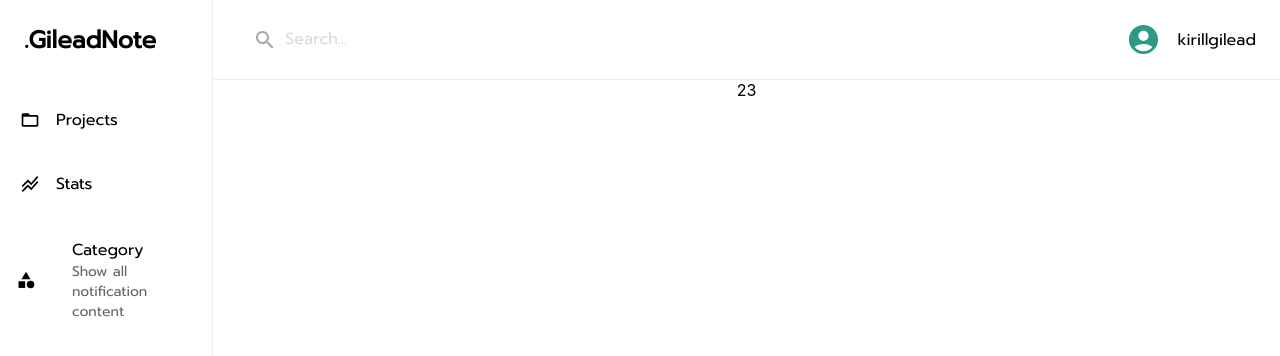
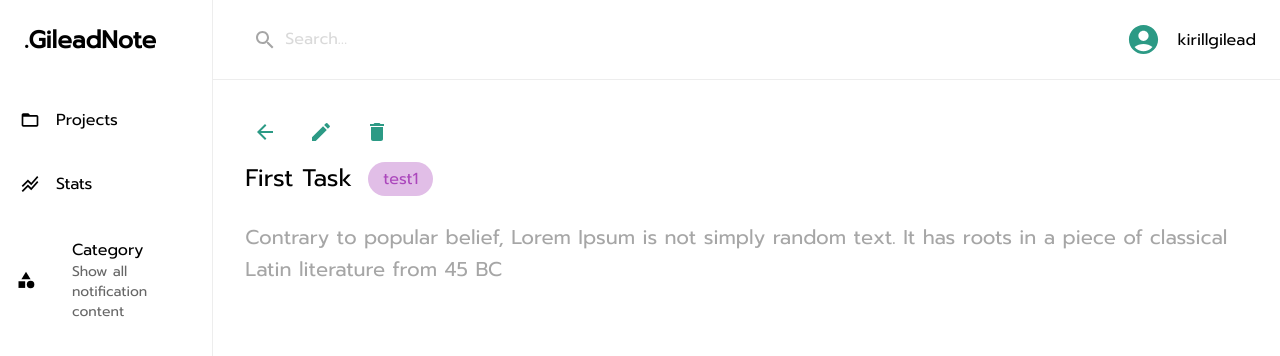
Before and after one commit to kirillgileadd/gilead-notes, a React (Create React App) app: page /1 in a window 1280 px wide. Shown: the top 356 px of the page. Built offline with nearby package versions, Linux system fonts and the light colour scheme; data requests are answered from the project's data file.

Commit message:
v1.0
v1.0

```diff
--- a/public/db.json
+++ b/public/db.json
@@ -1,65 +1,25 @@
 {
-  "items": {
-    "items": {
-      "list-1": {
-        "id": 1,
-        "title": "To Do",
   "tasks": [
     {
       "id": 1,
       "title": "First Task",
-            "text": "body2body2body2body2body2",
-            "category": "test"
+      "text": "Contrary to popular belief, Lorem Ipsum is not simply random text. It has roots in a piece of classical Latin literature from 45 BC",
+      "category": "test1",
+      "listId": 1
     },
     {
       "id": 2,
       "title": "Second Task",
-            "text": "body2body2body2body2body2",
-            "category": "test"
+      "text": "Lorem Ipsum is simply dummy text of the printing and typesetting industry. Lorem Ipsum has been the industry's standard dummy text ever since the 1500s, when an unknown printer took a galley of type and scrambled it to make a type specimen book.",
+      "category": "test2",
+      "listId": 2
     },
     {
-            "id": 2,
+      "id": 3,
       "title": "Third Task",
-            "text": "body2body2body2body2body2",
-            "category": "test"
-          }
-        ]
-      },
-      "list-2": {
-        "id": 2,
-        "title": "Progress",
-        "tasks": [
-          {
-            "id": 1,
-            "title": "First Task",
-            "text": "body2body2body2body2body2",
-            "category": "test"
-          },
-          {
-            "id": 2,
-            "title": "Second Task",
-            "text": "body2body2body2body2body2",
-            "category": "test"
-          }
-        ]
-      },
-      "list-3": {
-        "id": 3,
-        "title": "Done",
-        "tasks": [
-          {
-            "id": 1,
-            "title": "First Task",
-            "text": "body2body2body2body2body2",
-            "category": "test"
+      "text": "It is a long established fact that a reader will be distracted by the readable content of a page when looking at its layout. The point of using Lorem Ipsum is that it has a more-or-less normal distribution of letters, as opposed to using 'Content here, content here', making it look like readable English. Many desktop publishing packages and web page editors now use Lorem Ipsum as their default model text, and a search for 'lorem ipsum' will uncover many web sites still in their infancy.",
+      "category": "test3",
+      "listId": 3
     }
   ]
 }
-    },
-    "listIds": [
-      "list-1",
-      "list-2",
-      "list-3"
-    ]
-  }
-}
--- a/src/components/DetailTask.jsx
+++ b/src/components/DetailTask.jsx
@@ -1,10 +1,53 @@
-import React from 'react';
+import React, { useEffect, useState } from 'react';
+import { Link, useParams } from 'react-router-dom';
+import { Box, Typography } from '@mui/material';
+import { Catygory } from './Task';
+import ArrowBackIcon from '@mui/icons-material/ArrowBack';
+import EditIcon from '@mui/icons-material/Edit';
+import IconButton from '@mui/material/IconButton';
+import DeleteIcon from '@mui/icons-material/Delete';
+import { theme } from '../theme/theme';
 
 const DetailTask = () => {
+  const [item, setItem] = useState({});
+
+  let params = useParams();
+
+  const fetchItem = async () => {
+    const itemF = await fetch(
+      `http://localhost:3001/tasks/${params.id}`
+    );
+    const item = await itemF.json();
+    setItem(item);
+  };
+
+  useEffect(() => {
+    fetchItem();
+  }, []);
+
   return (
-    <div>
-      23
-    </div>
+    <Box sx={{textAlign: 'start', p: 4}}>
+      <Box sx={{display: 'flex',  marginBottom: '10px', alignItems: 'center' }}>
+        <Link style={{textDecoration: 'none'}} to={'/'}>
+        <IconButton sx={{mr: 2, color: `${theme.palette.primary.main}`}}>
+          <ArrowBackIcon/>
+        </IconButton>
+        </Link>
+        <IconButton sx={{mr: 2, color: `${theme.palette.primary.main}`}}>
+          <EditIcon/>
+        </IconButton>
+        <IconButton sx={{mr: 2, color: `${theme.palette.primary.main}`}}>
+          <DeleteIcon/>
+        </IconButton>
+      </Box>
+      <Box sx={{display: 'flex',  marginBottom: '25px'}}>
+        <Typography sx={{mr: 2}} variant={'h5'}>{item.title}</Typography>
+        <Catygory>
+          {item.category}
+        </Catygory>
+      </Box>
+      <Typography color={'secondary'} variant={'h6'}>{item.text}</Typography>
+    </Box>
   );
 };
 
--- a/src/components/Task.jsx
+++ b/src/components/Task.jsx
@@ -4,8 +4,11 @@ import styled from '@emotion/styled';
 import { purple } from '@mui/material/colors';
 import { theme } from '../theme/theme';
 import { Link } from 'react-router-dom';
+import IconButton from '@mui/material/IconButton';
+import EditIcon from '@mui/icons-material/Edit';
+import DeleteIcon from '@mui/icons-material/Delete';
 
-const Catygory = styled(Typography)(({ theme }) => ({
+export const Catygory = styled(Typography)(({ theme }) => ({
   backgroundColor: purple[100],
   padding: '5px 15px',
   borderRadius: '20px',
@@ -14,8 +17,8 @@ const Catygory = styled(Typography)(({ theme }) => ({
 
 const Task = ({ title, id, text, category, children }) => {
   return (
-    <Paper draggable={true} sx={{ mb: 2, mt: 2, p: 1, borderRadius: '20px', display: 'flex', flexDirection: 'column' }}>
-      <Box sx={{ display: 'flex', justifyContent: 'space-between' }}>
+    <Paper draggable={true} sx={{ mb: 2, mt: 2, p: 1, borderRadius: '20px', display: 'flex', flexDirection: 'column', maxHeight: '200px' }}>
+      <Box sx={{ display: 'flex', justifyContent: 'space-between', alignItems: 'center', mb: 1 }}>
         <Typography variant={'subtitle1'}>
           {title}
         </Typography>
@@ -23,13 +26,21 @@ const Task = ({ title, id, text, category, children }) => {
           {category}
         </Catygory>
       </Box>
-      <Typography sx={{ display: 'block', height: '100%', mb: 3 }} variant={'body2'}
+      <Typography sx={{ display: 'block', height: '100%',  maxHeight: '200px', overflow: 'hidden' }} variant={'body2'}
                   color={theme.palette.secondary.main}>
         {text}
       </Typography>
-      <Link style={{textDecoration: 'none', alignSelf: 'flex-end'}} to={`/${id}`}>
-        <Button sx={{borderRadius: '20px' }} variant={'outlined'}>Details</Button>
-      </Link>
+      <div style={{alignSelf: 'flex-end'}}>
+        <IconButton size={'small'} variant={'outlined'} sx={{mr: 1, color: `${theme.palette.primary.main}`}}>
+          <EditIcon fontSize={'small'}/>
+        </IconButton >
+        <IconButton  size={'small'} variant={'outlined'} sx={{mr: 1, color: `${theme.palette.primary.main}`}}>
+          <DeleteIcon fontSize={'small'}/>
+        </IconButton>
+        <Link style={{textDecoration: 'none'}} to={`/${id}`}>
+          <Button sx={{borderRadius: '20px' }} variant={'outlined'}>Details</Button>
+        </Link>
+      </div>
     </Paper>
   );
 };
--- a/src/redux/actions/boards.js
+++ b/src/redux/actions/boards.js
@@ -2,7 +2,7 @@ import axios from 'axios';
 
 export const fetchBoards = (sortBy, category) => (dispatch) =>  {
   dispatch(setLoaded(false))
-  axios.get('http://localhost:3001/items').then(({data}) => {
+  axios.get('http://localhost:3001/tasks').then(({data}) => {
     dispatch(setBoards(data))
   })
 }
@@ -17,8 +17,7 @@ export const setBoards = (boards) => {
 export const addTaskAction = (task, id) => {
   return {
     type: 'ADD_TASK',
-    payload: task,
-    listId: id
+    payload: {task, listId: id}
   }
 }
 
--- a/src/redux/reducers/boards.js
+++ b/src/redux/reducers/boards.js
@@ -1,6 +1,22 @@
 const initialState = {
-  items: {},
-  listIds: [],
+  items: {
+    "list-1": {
+      id: 1,
+      title: 'To Do',
+      tasks: []
+    },
+    "list-2": {
+      id: 2,
+      title: 'Progress',
+      tasks: []
+    },
+    "list-3": {
+      id: 3,
+      title: 'Done',
+      tasks: []
+    }
+  },
+  listIds: ['list-1', 'list-2', 'list-3'],
   loading: false
 };
 
@@ -8,10 +24,17 @@ const initialState = {
 export const boards = (state = initialState, action) => {
   switch (action.type) {
     case 'SET_BOARDS': {
+      const setItem = action.payload[0].listId
+
       return {
         ...state,
-        items: action.payload.items,
-        listIds: action.payload.listIds,
+        items: {
+          ...state.items,
+          [`list-${setItem}`]: {
+            ...state.items[`list-${setItem}`],
+            tasks: action.payload
+          }
+        },
         loading: true
       };
     }
@@ -20,9 +43,9 @@ export const boards = (state = initialState, action) => {
         ...state,
         items: {
           ...state.items,
-          [`list-${action.listId}`]: {
-            ...state.items[`list-${action.listId}`],
-            tasks: state.items[`list-${action.listId}`].tasks ? [...state.items[`list-${action.listId}`].tasks, action.payload] : [action.payload]
+          [`list-${action.payload.listId}`]: {
+            ...state.items[`list-${action.payload.listId}`],
+            tasks: state.items[`list-${action.payload.listId}`].tasks ? [...state.items[`list-${action.payload.listId}`].tasks, action.payload.task] : [action.payload.task]
           }
         }
       };
@@ -31,7 +54,7 @@ export const boards = (state = initialState, action) => {
       return {
         ...state,
         loading: action.payload
-      }
+      };
     }
     default:
       return state;
```
Lines whose indentation alone changed are shown as unchanged.
